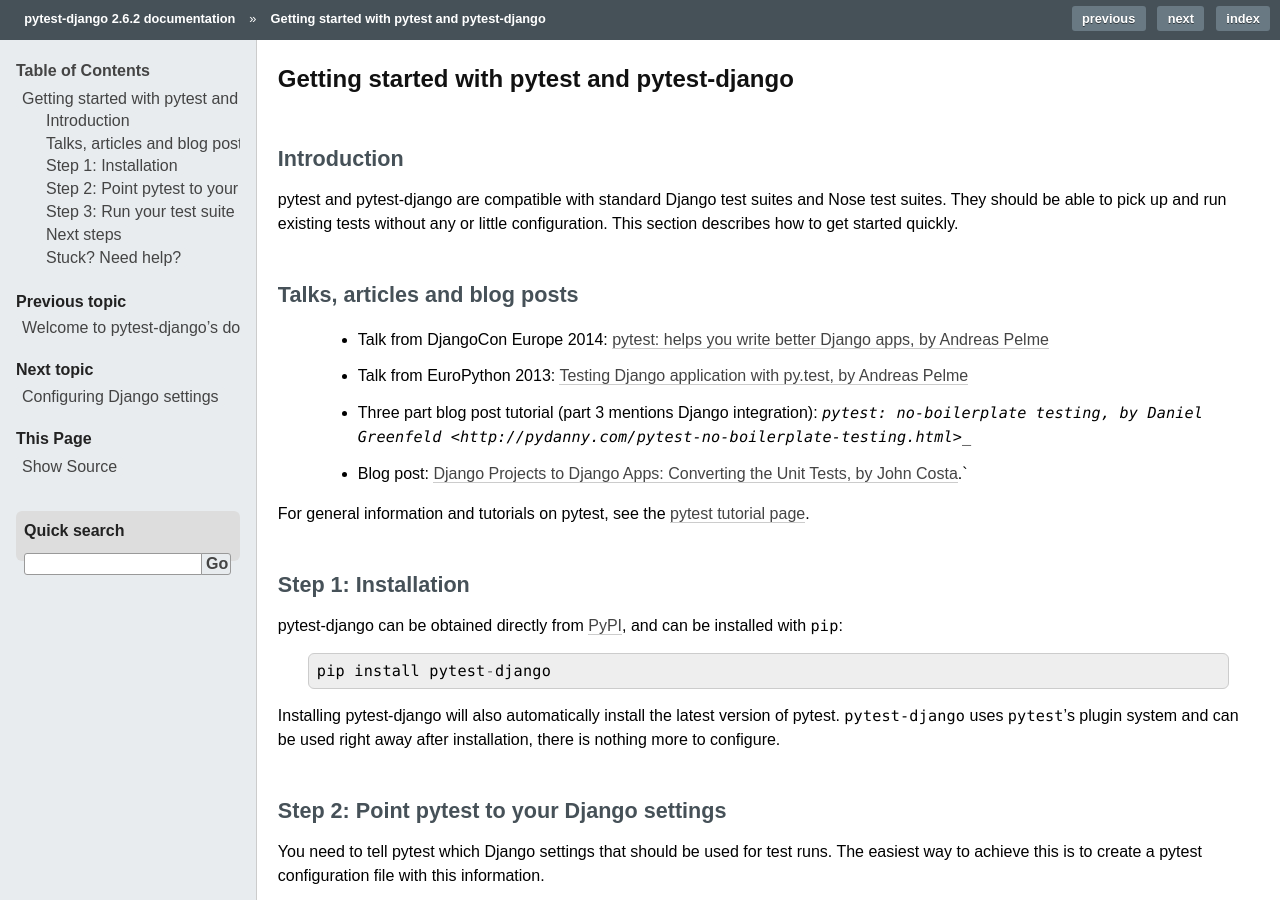
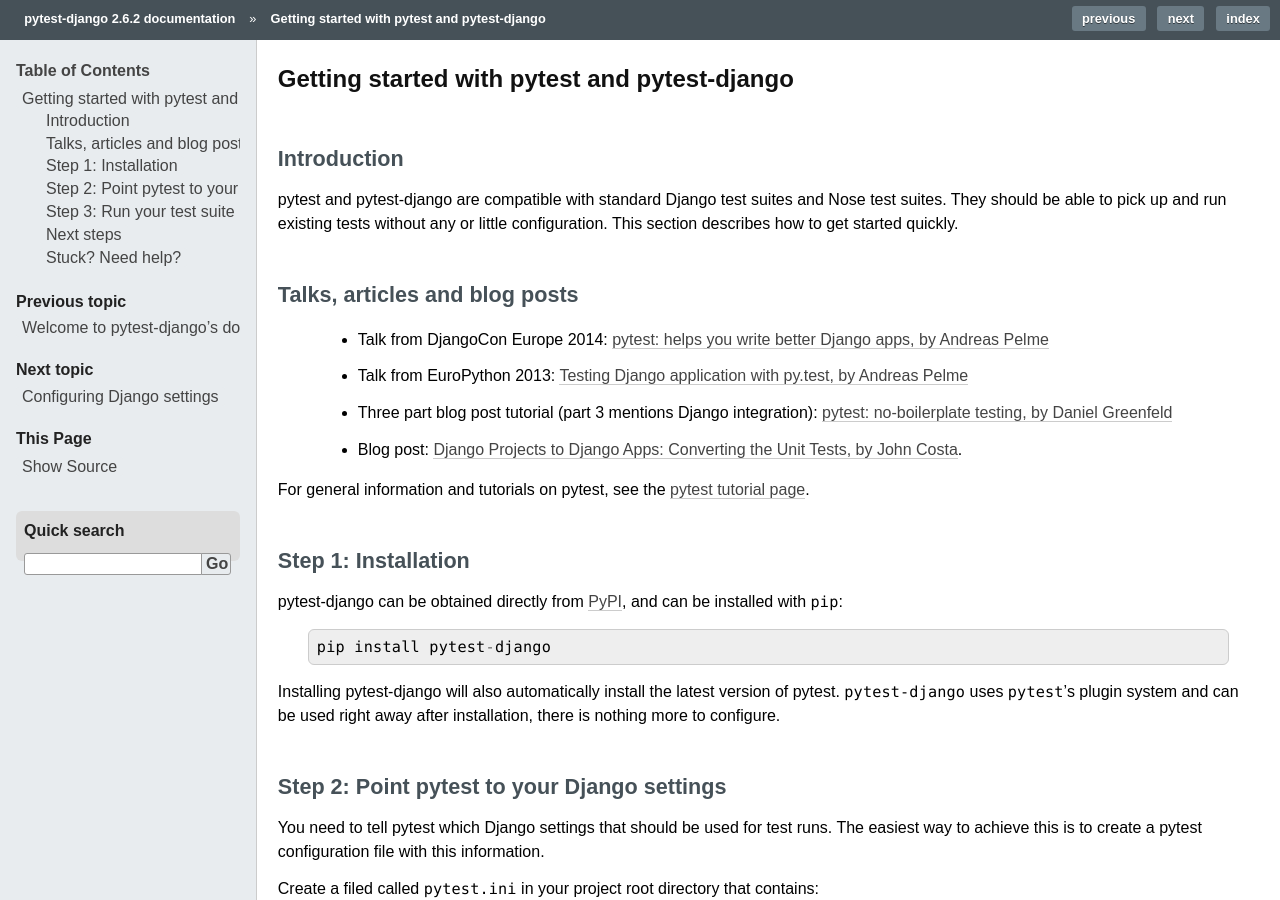
Before and after one commit to pytest-dev/pytest-django, a Sphinx documentation site: the page built from docs/tutorial.rst, in a window 1280 px wide and 900 px high. Built offline with Sphinx 7.4.7, drawn with Linux system fonts in a browser that asks for light colours.

Commit message:
Fixed broken link syntax in tutorial docs

```diff
--- a/docs/tutorial.rst
+++ b/docs/tutorial.rst
@@ -15,11 +15,11 @@
 
  * Talk from EuroPython 2013: `Testing Django application with py.test, by Andreas Pelme <http://www.youtube.com/watch?v=aUf8Fkb7TaY>`_
 
- * Three part blog post tutorial (part 3 mentions Django integration): `pytest: no-boilerplate testing, by Daniel Greenfeld <http://pydanny.com/pytest-no-boilerplate-testing.html>_`
+ * Three part blog post tutorial (part 3 mentions Django integration): `pytest: no-boilerplate testing, by Daniel Greenfeld <http://pydanny.com/pytest-no-boilerplate-testing.html>`_
 
  * Blog post: `Django Projects to Django Apps: Converting the Unit Tests, by
    John Costa
-   <http://www.johnmcostaiii.net/2013/django-projects-to-django-apps-converting-the-unit-tests/>`_.`
+   <http://www.johnmcostaiii.net/2013/django-projects-to-django-apps-converting-the-unit-tests/>`_.
 
 For general information and tutorials on pytest, see the `pytest tutorial page <http://pytest.org/latest/getting-started.html>`_.
 
```
